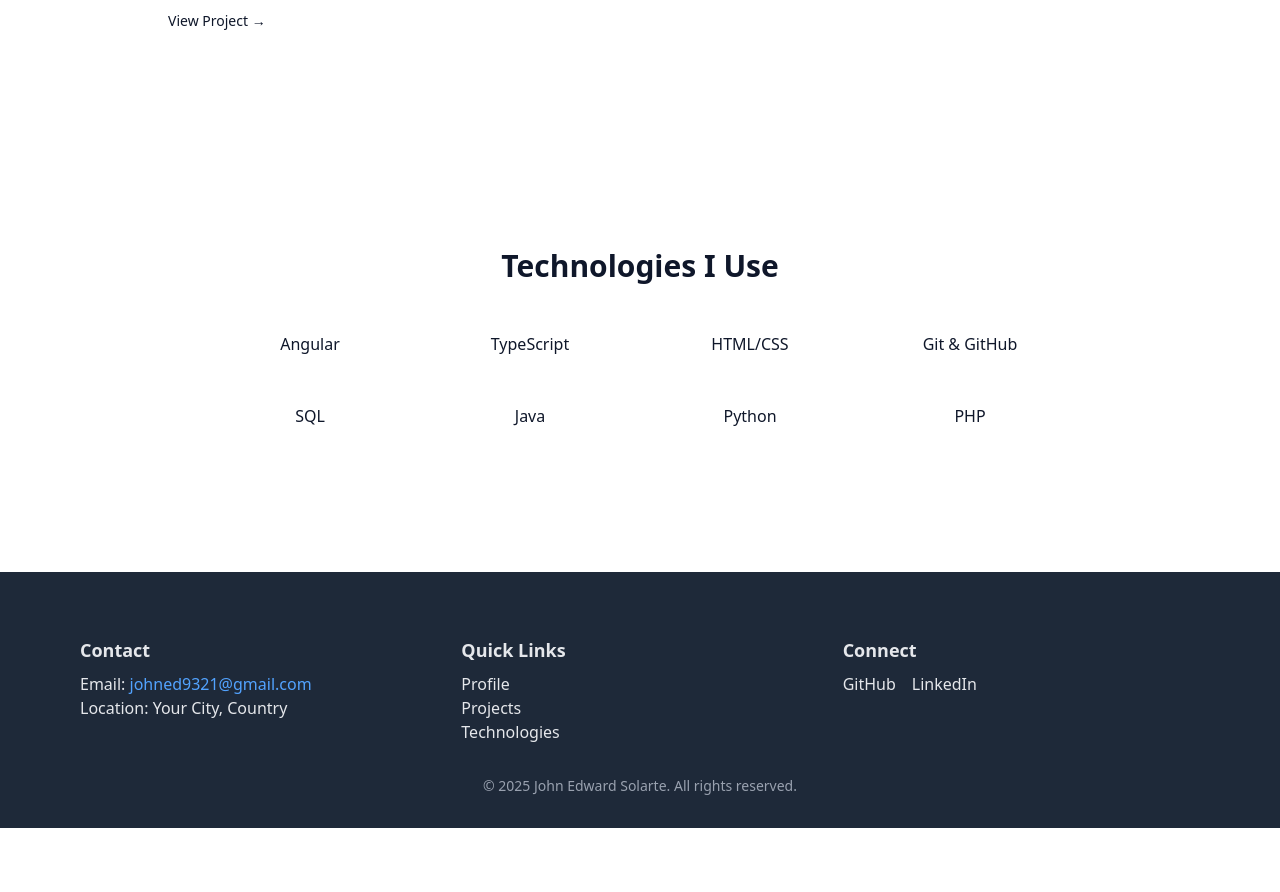
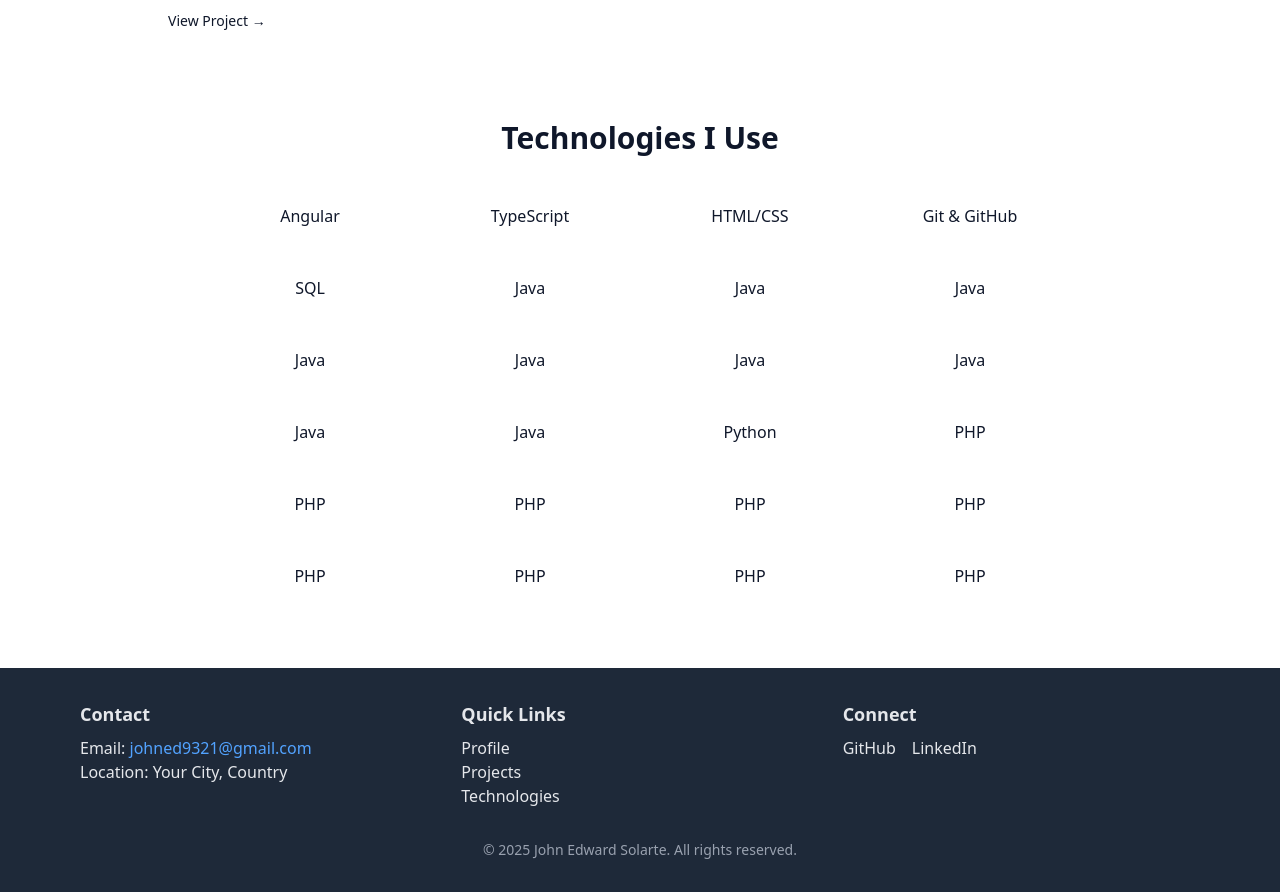
Before and after one commit to johned2025/portfolio, an Angular app: page / in a window 1280 px wide. Shown: the part 920-1812 px from the top of the page. Before the commit the page ends 1748 px from the top, so only its background shows below. Built offline with nearby package versions, Linux system fonts and the light colour scheme.

Commit message:
fix technologies padding

```diff
--- a/src/app/components/footer/footer.component.html
+++ b/src/app/components/footer/footer.component.html
@@ -1,4 +1,4 @@
-<footer class="bg-gray-800 text-gray-200 py-8 pt-16">
+<footer class="bg-gray-800 text-gray-200 py-8">
   <div class="max-w-6xl mx-auto px-4 grid grid-cols-1 md:grid-cols-3 gap-6 text-center md:text-left">
 
     <!-- Contact Info -->
--- a/src/app/components/projects/projects.component.html
+++ b/src/app/components/projects/projects.component.html
@@ -1,4 +1,4 @@
-<section class="max-w-5xl mx-auto px-4 py-16">
+<section class="max-w-5xl mx-auto px-4 pt-16">
   <h2 class="text-3xl font-semibold text-center mb-12">Projects</h2>
 
   <div class="grid grid-cols-1 md:grid-cols-3 gap-6">
--- a/src/app/components/technologies/technologies.component.html
+++ b/src/app/components/technologies/technologies.component.html
@@ -1,4 +1,4 @@
-<section class="max-w-4xl mx-auto px-4 py-32">
+<section class="max-w-4xl mx-auto px-4 py-16">
   <h2 class="text-3xl font-semibold text-center mb-8">Technologies I Use</h2>
 
   <ul class="grid grid-cols-2 sm:grid-cols-3 md:grid-cols-4 gap-4 text-center">
@@ -39,12 +39,91 @@
     style="background-color: var(--card-bg); color: var(--card-text); box-shadow: var(--shadow-default);"
     onmouseover="this.style.backgroundColor='var(--card-hover)'; this.style.boxShadow='var(--shadow-hover)'"
     onmouseout="this.style.backgroundColor='var(--card-bg)'; this.style.boxShadow='var(--shadow-default)'"
+  >Java</li>
+  <li class="py-4 rounded-lg font-medium transition"
+    style="background-color: var(--card-bg); color: var(--card-text); box-shadow: var(--shadow-default);"
+    onmouseover="this.style.backgroundColor='var(--card-hover)'; this.style.boxShadow='var(--shadow-hover)'"
+    onmouseout="this.style.backgroundColor='var(--card-bg)'; this.style.boxShadow='var(--shadow-default)'"
+  >Java</li>
+  <li class="py-4 rounded-lg font-medium transition"
+    style="background-color: var(--card-bg); color: var(--card-text); box-shadow: var(--shadow-default);"
+    onmouseover="this.style.backgroundColor='var(--card-hover)'; this.style.boxShadow='var(--shadow-hover)'"
+    onmouseout="this.style.backgroundColor='var(--card-bg)'; this.style.boxShadow='var(--shadow-default)'"
+  >Java</li>
+  <li class="py-4 rounded-lg font-medium transition"
+    style="background-color: var(--card-bg); color: var(--card-text); box-shadow: var(--shadow-default);"
+    onmouseover="this.style.backgroundColor='var(--card-hover)'; this.style.boxShadow='var(--shadow-hover)'"
+    onmouseout="this.style.backgroundColor='var(--card-bg)'; this.style.boxShadow='var(--shadow-default)'"
+  >Java</li>
+  <li class="py-4 rounded-lg font-medium transition"
+    style="background-color: var(--card-bg); color: var(--card-text); box-shadow: var(--shadow-default);"
+    onmouseover="this.style.backgroundColor='var(--card-hover)'; this.style.boxShadow='var(--shadow-hover)'"
+    onmouseout="this.style.backgroundColor='var(--card-bg)'; this.style.boxShadow='var(--shadow-default)'"
+  >Java</li>
+  <li class="py-4 rounded-lg font-medium transition"
+    style="background-color: var(--card-bg); color: var(--card-text); box-shadow: var(--shadow-default);"
+    onmouseover="this.style.backgroundColor='var(--card-hover)'; this.style.boxShadow='var(--shadow-hover)'"
+    onmouseout="this.style.backgroundColor='var(--card-bg)'; this.style.boxShadow='var(--shadow-default)'"
+  >Java</li>
+  <li class="py-4 rounded-lg font-medium transition"
+    style="background-color: var(--card-bg); color: var(--card-text); box-shadow: var(--shadow-default);"
+    onmouseover="this.style.backgroundColor='var(--card-hover)'; this.style.boxShadow='var(--shadow-hover)'"
+    onmouseout="this.style.backgroundColor='var(--card-bg)'; this.style.boxShadow='var(--shadow-default)'"
+  >Java</li>
+  <li class="py-4 rounded-lg font-medium transition"
+    style="background-color: var(--card-bg); color: var(--card-text); box-shadow: var(--shadow-default);"
+    onmouseover="this.style.backgroundColor='var(--card-hover)'; this.style.boxShadow='var(--shadow-hover)'"
+    onmouseout="this.style.backgroundColor='var(--card-bg)'; this.style.boxShadow='var(--shadow-default)'"
+  >Java</li>
+  <li class="py-4 rounded-lg font-medium transition"
+    style="background-color: var(--card-bg); color: var(--card-text); box-shadow: var(--shadow-default);"
+    onmouseover="this.style.backgroundColor='var(--card-hover)'; this.style.boxShadow='var(--shadow-hover)'"
+    onmouseout="this.style.backgroundColor='var(--card-bg)'; this.style.boxShadow='var(--shadow-default)'"
   >Python</li>
   <li class="py-4 rounded-lg font-medium transition"
     style="background-color: var(--card-bg); color: var(--card-text); box-shadow: var(--shadow-default);"
     onmouseover="this.style.backgroundColor='var(--card-hover)'; this.style.boxShadow='var(--shadow-hover)'"
     onmouseout="this.style.backgroundColor='var(--card-bg)'; this.style.boxShadow='var(--shadow-default)'"
   >PHP</li>
-
+    <li class="py-4 rounded-lg font-medium transition"
+    style="background-color: var(--card-bg); color: var(--card-text); box-shadow: var(--shadow-default);"
+    onmouseover="this.style.backgroundColor='var(--card-hover)'; this.style.boxShadow='var(--shadow-hover)'"
+    onmouseout="this.style.backgroundColor='var(--card-bg)'; this.style.boxShadow='var(--shadow-default)'"
+  >PHP</li>
+  <li class="py-4 rounded-lg font-medium transition"
+    style="background-color: var(--card-bg); color: var(--card-text); box-shadow: var(--shadow-default);"
+    onmouseover="this.style.backgroundColor='var(--card-hover)'; this.style.boxShadow='var(--shadow-hover)'"
+    onmouseout="this.style.backgroundColor='var(--card-bg)'; this.style.boxShadow='var(--shadow-default)'"
+  >PHP</li>
+  <li class="py-4 rounded-lg font-medium transition"
+    style="background-color: var(--card-bg); color: var(--card-text); box-shadow: var(--shadow-default);"
+    onmouseover="this.style.backgroundColor='var(--card-hover)'; this.style.boxShadow='var(--shadow-hover)'"
+    onmouseout="this.style.backgroundColor='var(--card-bg)'; this.style.boxShadow='var(--shadow-default)'"
+  >PHP</li>
+  <li class="py-4 rounded-lg font-medium transition"
+    style="background-color: var(--card-bg); color: var(--card-text); box-shadow: var(--shadow-default);"
+    onmouseover="this.style.backgroundColor='var(--card-hover)'; this.style.boxShadow='var(--shadow-hover)'"
+    onmouseout="this.style.backgroundColor='var(--card-bg)'; this.style.boxShadow='var(--shadow-default)'"
+  >PHP</li>
+  <li class="py-4 rounded-lg font-medium transition"
+    style="background-color: var(--card-bg); color: var(--card-text); box-shadow: var(--shadow-default);"
+    onmouseover="this.style.backgroundColor='var(--card-hover)'; this.style.boxShadow='var(--shadow-hover)'"
+    onmouseout="this.style.backgroundColor='var(--card-bg)'; this.style.boxShadow='var(--shadow-default)'"
+  >PHP</li>
+  <li class="py-4 rounded-lg font-medium transition"
+    style="background-color: var(--card-bg); color: var(--card-text); box-shadow: var(--shadow-default);"
+    onmouseover="this.style.backgroundColor='var(--card-hover)'; this.style.boxShadow='var(--shadow-hover)'"
+    onmouseout="this.style.backgroundColor='var(--card-bg)'; this.style.boxShadow='var(--shadow-default)'"
+  >PHP</li>
+  <li class="py-4 rounded-lg font-medium transition"
+    style="background-color: var(--card-bg); color: var(--card-text); box-shadow: var(--shadow-default);"
+    onmouseover="this.style.backgroundColor='var(--card-hover)'; this.style.boxShadow='var(--shadow-hover)'"
+    onmouseout="this.style.backgroundColor='var(--card-bg)'; this.style.boxShadow='var(--shadow-default)'"
+  >PHP</li>
+  <li class="py-4 rounded-lg font-medium transition"
+    style="background-color: var(--card-bg); color: var(--card-text); box-shadow: var(--shadow-default);"
+    onmouseover="this.style.backgroundColor='var(--card-hover)'; this.style.boxShadow='var(--shadow-hover)'"
+    onmouseout="this.style.backgroundColor='var(--card-bg)'; this.style.boxShadow='var(--shadow-default)'"
+  >PHP</li>
   </ul>
 </section>
```
